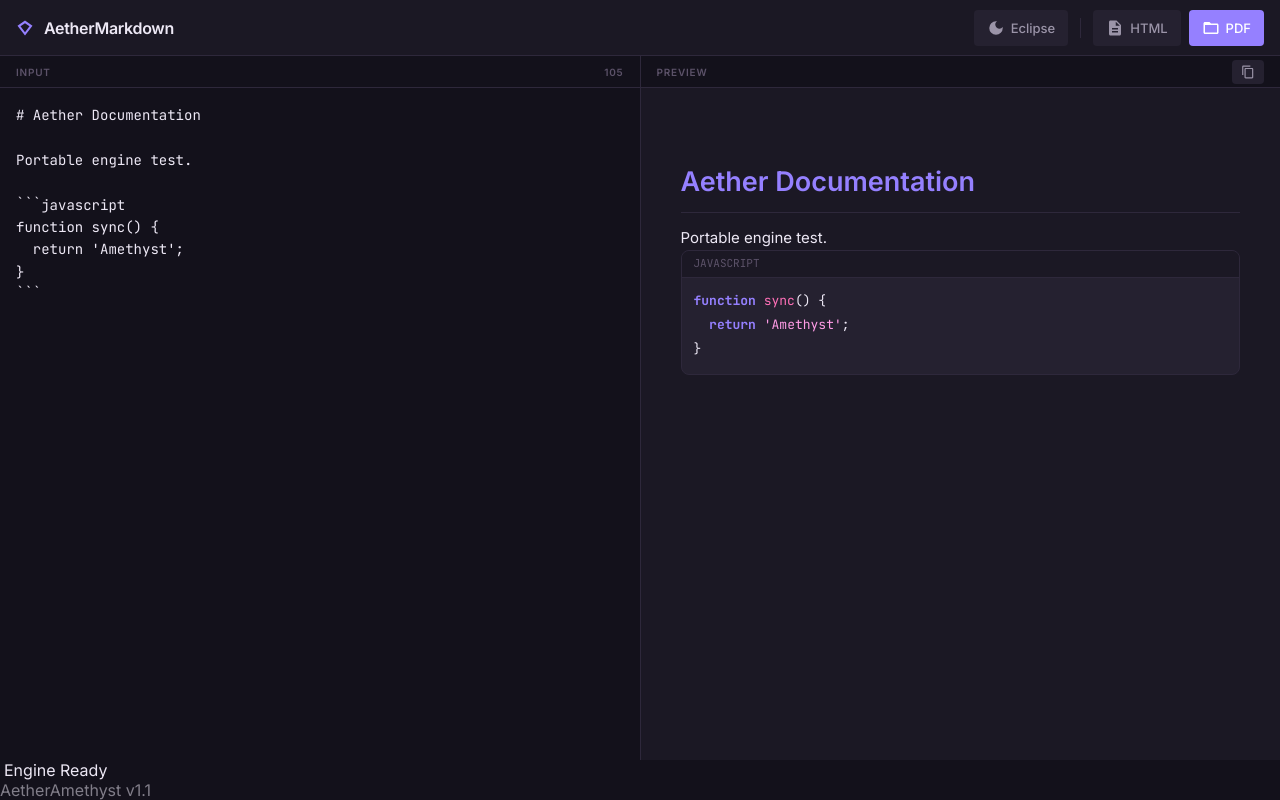
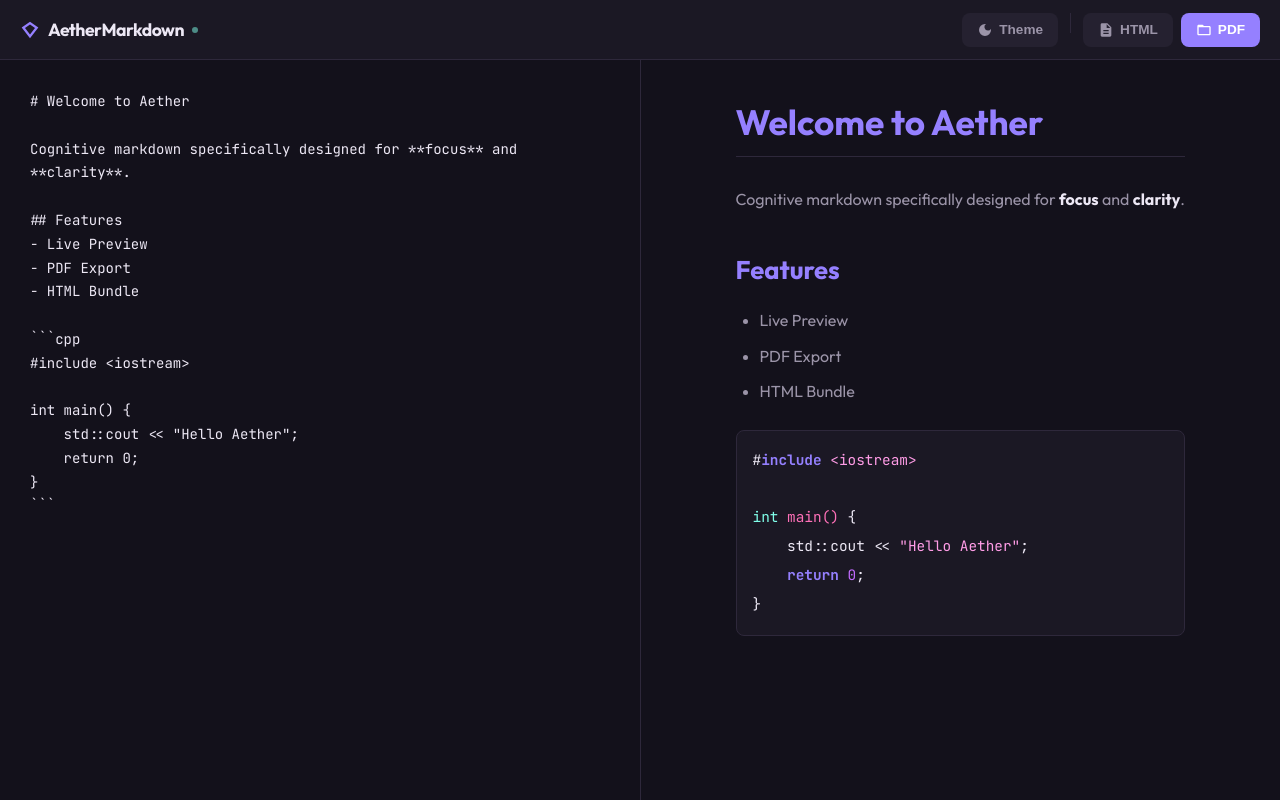
Before and after one commit to aethersyscall/AetherFragments, a plain HTML site: page fragments/AetherMarkdown.html in a window 1280 px wide. Drawn offline with nearby package versions, Linux system fonts and the light colour scheme.

Commit message:
Update: Better Readability

````diff
--- a/fragments/AetherMarkdown.html
+++ b/fragments/AetherMarkdown.html
@@ -6,46 +6,31 @@
   <meta name="viewport" content="width=device-width, initial-scale=1.0, maximum-scale=1.0, user-scalable=no">
   <title>AetherMarkdown | Amethyst Engine</title>
 
-  <!-- Fonts -->
   <link rel="preconnect" href="https://fonts.googleapis.com">
   <link rel="preconnect" href="https://fonts.gstatic.com" crossorigin>
   <link
-    href="https://fonts.googleapis.com/css2?family=Inter:wght@400;500;600&family=JetBrains+Mono:wght@400;500;700&display=swap"
+    href="https://fonts.googleapis.com/css2?family=Outfit:wght@300;400;600;700&family=JetBrains+Mono:wght@400;500;700&display=swap"
     rel="stylesheet">
 
   <style id="aether-styles">
-    /*
-         * AETHER AMETHYST ENGINE
-         * V3.2.0 - Stable Release
-         */
     :root {
-      --font-ui: 'Inter', system-ui, -apple-system, sans-serif;
+      --font-ui: 'Outfit', sans-serif;
       --font-mono: 'JetBrains Mono', monospace;
-      --radius-md: 8px;
-      --radius-sm: 4px;
-      --trans-speed: 0.2s;
-      --header-height: 56px;
-      --footer-height: 32px;
+      --radius: 8px;
+      --header-h: 60px;
     }
 
-    /* PALETTE DEFINITIONS */
     [data-theme="eclipse"] {
       --bg: #13111B;
       --surface: #1B1824;
       --element: #252130;
       --active: #2F2942;
       --border: #2E283B;
-      --tx-primary: #EDE8F5;
-      --tx-secondary: #9B94A8;
-      --tx-muted: #5C5269;
-      --syn-keyword: #9580FF;
-      --syn-func: #FF70B8;
-      --syn-type: #D2A8FF;
-      --syn-str: #FF9CE6;
-      --syn-num: #C26BFF;
-      --syn-op: #80FFEA;
-      --sem-warn: #E0AF68;
-      --sem-succ: #80FFEA;
+      --fg: #EDE8F5;
+      --fg-dim: #9B94A8;
+      --acc-p: #9580FF;
+      --acc-k: #FF70B8;
+      --acc-c: #80FFEA;
       --scroll-track: #13111B;
       --scroll-thumb: #2E283B;
     }
@@ -56,329 +41,331 @@
       --element: #EADCF5;
       --active: #DCC2F0;
       --border: #DCC2F0;
-      --tx-primary: #3E3245;
-      --tx-secondary: #746880;
-      --tx-muted: #9E94A8;
-      --syn-keyword: #624CAB;
-      --syn-func: #D1006B;
-      --syn-type: #8839CE;
-      --syn-str: #C22085;
-      --syn-num: #7B1FA2;
-      --syn-op: #008B8B;
-      --sem-warn: #C79200;
-      --sem-succ: #008B8B;
+      --fg: #3E3245;
+      --fg-dim: #746880;
+      --acc-p: #624CAB;
+      --acc-k: #D1006B;
+      --acc-c: #008B8B;
       --scroll-track: #FDF7FF;
       --scroll-thumb: #DCC2F0;
     }
 
-    /* RESET & UTILS */
     * {
       box-sizing: border-box;
       margin: 0;
       padding: 0;
       outline: none;
-      -webkit-tap-highlight-color: transparent;
     }
 
     body {
-      background-color: var(--bg);
-      color: var(--tx-primary);
+      background: var(--bg);
+      color: var(--fg);
       font-family: var(--font-ui);
       height: 100vh;
-      height: 100dvh;
       display: flex;
       flex-direction: column;
       overflow: hidden;
-      transition: background-color var(--trans-speed), color var(--trans-speed);
-    }
-
-    svg {
-      width: 18px;
-      height: 18px;
-      fill: currentColor;
-    }
-
-    button {
-      font-family: inherit;
     }
 
     /* HEADER */
-    .app-header {
-      height: var(--header-height);
-      background-color: var(--surface);
+    .header {
+      height: var(--header-h);
+      background: var(--surface);
       border-bottom: 1px solid var(--border);
       display: flex;
       align-items: center;
       justify-content: space-between;
-      padding: 0 16px;
+      padding: 0 20px;
       flex-shrink: 0;
-      z-index: 20;
+      z-index: 10;
     }
 
     .brand {
-      font-weight: 700;
-      font-size: 16px;
-      letter-spacing: -0.02em;
+      font-weight: 800;
+      font-size: 1.1rem;
+      letter-spacing: -0.5px;
       display: flex;
       align-items: center;
-      gap: 10px;
-      color: var(--syn-keyword);
+      gap: 8px;
+      color: var(--acc-p);
     }
 
     .brand span {
-      color: var(--tx-primary);
+      color: var(--fg);
+    }
+
+    .status-dot {
+      width: 6px;
+      height: 6px;
+      border-radius: 50%;
+      background: var(--acc-c);
+      opacity: 0.5;
+      transition: 0.3s;
+    }
+
+    .status-dot.saving {
+      background: var(--acc-k);
+      box-shadow: 0 0 8px var(--acc-k);
+      opacity: 1;
     }
 
     .toolbar {
       display: flex;
       gap: 8px;
-      align-items: center;
     }
 
     .btn {
       background: var(--element);
-      color: var(--tx-secondary);
+      color: var(--fg-dim);
       border: 1px solid transparent;
-      padding: 8px 12px;
-      border-radius: var(--radius-sm);
-      font-size: 13px;
-      font-weight: 500;
+      padding: 8px 14px;
+      border-radius: var(--radius);
+      font-size: 0.85rem;
+      font-weight: 600;
       cursor: pointer;
       display: flex;
       align-items: center;
       gap: 6px;
-      transition: all 0.15s ease;
+      transition: 0.2s;
     }
 
     .btn:hover {
       background: var(--active);
-      color: var(--tx-primary);
+      color: var(--fg);
       border-color: var(--border);
     }
 
     .btn.primary {
-      background: var(--syn-keyword);
+      background: var(--acc-p);
       color: #fff;
     }
 
-    .btn-icon-only {
-      padding: 8px;
+    .btn svg {
+      width: 16px;
+      height: 16px;
+      fill: currentColor;
     }
 
-    .btn span {
-      display: none;
-    }
-
-    /* WORKSPACE LAYOUT */
+    /* WORKSPACE */
     .workspace {
       display: flex;
       flex: 1;
-      flex-direction: column;
-      height: calc(100vh - var(--header-height) - var(--footer-height));
-      position: relative;
-      overflow: hidden;
+      height: calc(100vh - var(--header-h));
     }
 
     .pane {
+      flex: 1;
       display: flex;
       flex-direction: column;
-      min-height: 0;
-      position: relative;
+      min-width: 0;
     }
 
-    .pane-preview {
-      flex: 1;
-      order: -1;
-      border-bottom: 1px solid var(--border);
-      background: var(--surface);
+    /* EDITOR */
+    .pane-editor {
+      background: var(--bg);
+      border-right: 1px solid var(--border);
     }
 
-    .pane-editor {
-      flex: 1;
-      background: var(--bg);
-    }
-
-    .pane-header {
-      height: 32px;
-      background: var(--bg);
-      border-bottom: 1px solid var(--border);
-      border-top: 1px solid var(--border);
-      display: flex;
-      align-items: center;
-      padding: 0 16px;
-      font-size: 10px;
-      font-weight: 700;
-      text-transform: uppercase;
-      letter-spacing: 0.08em;
-      color: var(--tx-muted);
-      justify-content: space-between;
-      flex-shrink: 0;
-      user-select: none;
-    }
-
-    textarea#source-input {
+    textarea {
       width: 100%;
       height: 100%;
       background: transparent;
       border: none;
       resize: none;
-      padding: 16px;
+      padding: 30px;
       font-family: var(--font-mono);
       font-size: 14px;
-      line-height: 1.6;
-      color: var(--tx-primary);
-      caret-color: var(--syn-keyword);
+      line-height: 1.7;
+      color: var(--fg);
+      caret-color: var(--acc-k);
     }
 
-    .preview-container {
-      flex: 1;
+    /* PREVIEW */
+    .pane-preview {
+      background: var(--bg);
       overflow-y: auto;
-      padding: 24px 16px;
       scroll-behavior: smooth;
     }
 
-    /* TYPOGRAPHY & CODE */
-    .markdown-body {
+    .preview-content {
       max-width: 800px;
       margin: 0 auto;
-      color: var(--tx-primary);
-      line-height: 1.6;
-      font-size: 15px;
+      padding: 40px;
     }
 
-    .markdown-body h1,
-    .markdown-body h2,
-    .markdown-body h3 {
-      color: var(--syn-keyword);
-      margin-top: 1.2em;
-      margin-bottom: 0.5em;
+    /* CLEAN MARKDOWN TYPOGRAPHY */
+    .md-body {
+      line-height: 1.8;
+      font-size: 16px;
+      color: var(--fg);
     }
 
-    .markdown-body h1 {
-      font-size: 1.8em;
+    .md-body h1,
+    .md-body h2,
+    .md-body h3 {
+      color: var(--acc-p);
+      margin-top: 1.5em;
+      margin-bottom: 0.8em;
+      font-weight: 700;
+      line-height: 1.3;
+    }
+
+    .md-body h1 {
+      font-size: 2.2rem;
       border-bottom: 1px solid var(--border);
       padding-bottom: 0.3em;
+      margin-top: 0;
     }
 
-    .markdown-body a {
-      color: var(--syn-op);
-      text-decoration: none;
+    .md-body h2 {
+      font-size: 1.6rem;
     }
 
-    .code-wrapper {
-      margin-bottom: 1.5em;
-      border: 1px solid var(--border);
-      border-radius: var(--radius-md);
-      background: var(--element);
-      overflow: hidden;
+    .md-body h3 {
+      font-size: 1.3rem;
+      color: var(--acc-k);
     }
 
-    .code-header {
-      padding: 4px 12px;
-      background: var(--surface);
-      border-bottom: 1px solid var(--border);
-      font-family: var(--font-mono);
-      font-size: 11px;
-      color: var(--tx-muted);
-      text-transform: uppercase;
-      display: flex;
-      align-items: center;
-      justify-content: space-between;
+    .md-body p {
+      margin-bottom: 1.2em;
+      color: var(--fg-dim);
     }
 
-    .markdown-body pre {
-      padding: 12px;
+    .md-body strong {
+      color: var(--fg);
+      font-weight: 700;
+    }
+
+    .md-body em {
+      color: var(--acc-c);
+      font-style: normal;
+    }
+
+    /* Highlight for emphasis */
+
+    .md-body ul,
+    .md-body ol {
+      margin-bottom: 1.2em;
+      padding-left: 1.5em;
+      color: var(--fg-dim);
+    }
+
+    .md-body li {
+      margin-bottom: 0.4em;
+    }
+
+    .md-body blockquote {
+      border-left: 4px solid var(--acc-p);
+      margin: 1.5em 0;
+      padding: 0.5em 1em;
+      background: var(--surface);
+      border-radius: 0 var(--radius) var(--radius) 0;
+      color: var(--fg);
+      font-style: italic;
+    }
+
+    /* INLINE CODE */
+    .md-body code {
+      font-family: var(--font-mono);
+      font-size: 0.85em;
+      background: var(--element);
+      padding: 2px 6px;
+      border-radius: 4px;
+      color: var(--acc-c);
+    }
+
+    /* CODE BLOCKS */
+    .md-body pre {
+      background: var(--surface);
+      padding: 16px;
+      border-radius: var(--radius);
       overflow-x: auto;
-      margin: 0;
+      margin: 1.5em 0;
+      border: 1px solid var(--border);
+    }
+
+    .md-body pre code {
+      background: transparent;
+      padding: 0;
+      color: inherit;
+      font-size: 0.9em;
+    }
+
+    /* SYNTAX HIGHLIGHTING (High Specificity) */
+    .md-body .hljs-keyword,
+    .md-body .hljs-selector-tag {
+      color: var(--acc-p);
+      font-weight: 700;
+    }
+
+    .md-body .hljs-function,
+    .md-body .hljs-title,
+    .md-body .hljs-section {
+      color: var(--acc-k);
+    }
+
+    .md-body .hljs-type,
+    .md-body .hljs-built_in,
+    .md-body .hljs-class {
+      color: var(--acc-c);
+    }
+
+    .md-body .hljs-string,
+    .md-body .hljs-regexp {
+      color: #FF9CE6;
+    }
+
+    /* Rose */
+    .md-body .hljs-number,
+    .md-body .hljs-literal {
+      color: #C26BFF;
+    }
+
+    /* Violet */
+    .md-body .hljs-comment,
+    .md-body .hljs-quote {
+      color: var(--fg-dim);
+      font-style: italic;
+    }
+
+    .md-body .hljs-variable,
+    .md-body .hljs-attr {
+      color: var(--fg);
+    }
+
+    /* SCROLLBARS */
+    ::-webkit-scrollbar {
+      width: 6px;
+      height: 6px;
+    }
+
+    ::-webkit-scrollbar-thumb {
+      background: var(--border);
+      border-radius: 99px;
+    }
+
+    ::-webkit-scrollbar-track {
       background: transparent;
     }
 
-    .markdown-body code {
-      font-family: var(--font-mono);
-      font-size: 13px;
-    }
-
-    /* SYNTAX HIGHLIGHTING (Aether Palette) */
-    .hljs-keyword,
-    .hljs-selector-tag {
-      color: var(--syn-keyword);
-      font-weight: 600;
-    }
-
-    .hljs-function,
-    .hljs-title {
-      color: var(--syn-func);
-    }
-
-    .hljs-type,
-    .hljs-built_in,
-    .hljs-class {
-      color: var(--syn-type);
-    }
-
-    .hljs-string,
-    .hljs-regexp {
-      color: var(--syn-str);
-    }
-
-    .hljs-number,
-    .hljs-literal {
-      color: var(--syn-num);
-    }
-
-    .hljs-operator,
-    .hljs-link {
-      color: var(--syn-op);
-    }
-
-    .hljs-comment,
-    .hljs-quote {
-      color: var(--tx-muted);
-      font-style: italic;
-    }
-
-    @media (min-width: 768px) {
+    @media (max-width: 768px) {
       .workspace {
-        flex-direction: row;
+        flex-direction: column;
       }
 
-      .pane {
-        flex: 1;
-        height: auto;
+      .pane-editor {
+        border-right: none;
+        border-bottom: 1px solid var(--border);
       }
 
-      .pane-preview {
-        order: 0;
-        border-left: 1px solid var(--border);
-        border-bottom: none;
+      .preview-content,
+      textarea {
+        padding: 20px;
       }
 
       .btn span {
-        display: inline;
+        display: none;
       }
-
-      .preview-container {
-        padding: 40px;
-      }
-
-      .pane-header {
-        border-top: none;
-      }
-    }
-
-    ::-webkit-scrollbar {
-      width: 8px;
-      height: 8px;
-    }
-
-    ::-webkit-scrollbar-track {
-      background: var(--scroll-track);
-    }
-
-    ::-webkit-scrollbar-thumb {
-      background: var(--scroll-thumb);
-      border-radius: 4px;
-      border: 2px solid var(--scroll-track);
     }
   </style>
 
@@ -390,34 +377,32 @@
 
 <body>
 
-  <header class="app-header">
+  <header class="header">
     <div class="brand">
-      <svg viewBox="0 0 24 24">
+      <svg viewBox="0 0 24 24" width="20" height="20" fill="currentColor">
         <path d="M12 2L2 9l10 13 10-13-10-7zm0 3.5l6 4.2-6 7.8-6-7.8 6-4.2z" />
       </svg>
       <span>AetherMarkdown</span>
+      <div id="status" class="status-dot"></div>
     </div>
 
     <div class="toolbar">
-      <button class="btn" id="theme-toggle" title="Switch Theme">
+      <button class="btn" id="theme-btn">
         <svg viewBox="0 0 24 24">
           <path
             d="M12 3a9 9 0 1 0 9 9c0-.46-.04-.92-.1-1.36a5.389 5.389 0 0 1-4.4 2.26 5.403 5.403 0 0 1-3.14-9.8c-.44-.06-.9-.1-1.36-.1z" />
         </svg>
-        <span id="theme-label">Eclipse</span>
+        <span>Theme</span>
       </button>
-      <div style="width: 1px; height: 20px; background: var(--border); margin: 0 4px;"></div>
-
-      <!-- HTML Export Button -->
-      <button class="btn" onclick="aether.exportHTML()" title="Download HTML">
+      <div style="width:1px; height:20px; background:var(--border); margin:0 4px;"></div>
+      <button class="btn" onclick="App.exportHTML()">
         <svg viewBox="0 0 24 24">
           <path
             d="M14 2H6c-1.1 0-1.99.9-1.99 2L4 20c0 1.1.89 2 1.99 2H18c1.1 0 2-.9 2-2V8l-6-6zm2 16H8v-2h8v2zm0-4H8v-2h8v2zm-3-5V3.5L18.5 9H13z" />
         </svg>
         <span>HTML</span>
       </button>
-
-      <button class="btn primary" onclick="aether.exportPDF()" title="Download PDF">
+      <button class="btn primary" onclick="App.exportPDF()">
         <svg viewBox="0 0 24 24">
           <path
             d="M20 6h-8l-2-2H4c-1.1 0-1.99.9-1.99 2L2 18c0 1.1.9 2 2 2h16c1.1 0 2-.9 2-2V8c0-1.1-.9-2-2-2zm0 12H4V8h16v10z" />
@@ -429,169 +414,124 @@
 
   <main class="workspace">
     <div class="pane pane-editor">
-      <div class="pane-header">
-        <span>Input</span>
-        <span id="char-count">0</span>
-      </div>
-      <textarea id="source-input" spellcheck="false" placeholder="# Start writing..."></textarea>
+      <textarea id="input" spellcheck="false" placeholder="# Start writing..."></textarea>
     </div>
-
     <div class="pane pane-preview">
-      <div class="pane-header">
-        <span>Preview</span>
-        <button class="btn btn-icon-only" style="height: 24px;" onclick="aether.copyPreview()" title="Copy Text">
-          <svg viewBox="0 0 24 24" style="width: 14px;">
-            <path
-              d="M16 1H4c-1.1 0-2 .9-2 2v14h2V3h12V1zm3 4H8c-1.1 0-2 .9-2 2v14c0 1.1.9 2 2 2h11c1.1 0 2-.9 2-2V7c0-1.1-.9-2-2-2zm0 16H8V7h11v14z" />
-          </svg>
-        </button>
-      </div>
-      <div class="preview-container" id="preview-output">
-        <div class="markdown-body" id="render-target"></div>
+      <div class="preview-content">
+        <div id="output" class="md-body"></div>
       </div>
     </div>
   </main>
 
-  <footer class="status-bar">
-    <div style="display: flex; align-items: center;">
-      <div class="indicator active" id="sync-status"></div>
-      <span style="margin-left: 4px;">Engine Ready</span>
-    </div>
-    <span style="opacity: 0.5;">AetherAmethyst v1.1</span>
-  </footer>
+  <script>
+    const App = {
+      state: {
+        theme: localStorage.getItem('aether_theme') || 'eclipse',
+        content: localStorage.getItem('aether_content') || "# Welcome to Aether\n\nCognitive markdown specifically designed for **focus** and **clarity**.\n\n## Features\n- Live Preview\n- PDF Export\n- HTML Bundle\n\n```cpp\n#include <iostream>\n\nint main() {\n    std::cout << \"Hello Aether\";\n    return 0;\n}\n```"
+      },
+      dom: {
+        input: document.getElementById('input'),
+        output: document.getElementById('output'),
+        status: document.getElementById('status'),
+        themeBtn: document.getElementById('theme-btn')
+      },
+      timer: null,
 
-  <script>
-    const aether = (() => {
-      const state = {
-        theme: 'eclipse',
-        content: localStorage.getItem('aether_content') || "# Aether Documentation\n\nPortable engine test.\n\n```javascript\nfunction sync() {\n  return 'Amethyst';\n}\n```",
-        timer: null
-      };
+      init() {
+        // Robust Renderer Setup
+        const renderer = new marked.Renderer();
 
-      const dom = {
-        input: document.getElementById('source-input'),
-        output: document.getElementById('render-target'),
-        root: document.documentElement,
-        themeBtn: document.getElementById('theme-toggle'),
-        label: document.getElementById('theme-label'),
-        count: document.getElementById('char-count'),
-        status: document.getElementById('sync-status')
-      };
+        // Override code block rendering to ensure HLJS runs
+        renderer.code = (code, language) => {
+          const validLang = !!(language && hljs.getLanguage(language));
+          const highlighted = validLang ? hljs.highlight(code, {language}).value : code;
+          return `<pre><code class="hljs ${validLang ? 'language-' + language : ''}">${highlighted}</code></pre>`;
+        };
 
-      function init() {
-        const renderer = {
-          code(code, infostring) {
-            const lang = (infostring || '').match(/\S*/)[0];
-            let highlighted = code;
-            if (lang && hljs.getLanguage(lang)) {
-              try {highlighted = hljs.highlight(code, {language: lang}).value;} catch (e) { }
-            }
-            return `<div class="code-wrapper"><div class="code-header"><span>${lang || 'code'}</span></div><pre><code class="hljs language-${lang}">${highlighted}</code></pre></div>`;
-          }
-        };
-        marked.use({renderer});
+        marked.setOptions({renderer});
 
-        const savedTheme = localStorage.getItem('aether_theme');
-        if (savedTheme) switchTheme(savedTheme);
+        // Load State
+        this.setTheme(this.state.theme);
+        this.dom.input.value = this.state.content;
+        this.render();
 
-        dom.input.value = state.content;
-        render();
+        // Listeners
+        this.dom.input.addEventListener('input', e => this.handleInput(e));
+        this.dom.themeBtn.addEventListener('click', () => this.toggleTheme());
+      },
 
-        dom.input.addEventListener('input', (e) => {
-          state.content = e.target.value;
-          clearTimeout(state.timer);
-          dom.status.className = 'indicator';
-          state.timer = setTimeout(() => {render(); save();}, 300);
-        });
-        dom.themeBtn.addEventListener('click', () => switchTheme(state.theme === 'eclipse' ? 'bliss' : 'eclipse'));
-      }
+      handleInput(e) {
+        this.state.content = e.target.value;
+        this.dom.status.classList.add('saving');
+        clearTimeout(this.timer);
+        this.timer = setTimeout(() => {
+          this.render();
+          this.save();
+          this.dom.status.classList.remove('saving');
+        }, 300);
+      },
 
-      function render() {
-        dom.output.innerHTML = marked.parse(state.content);
-        dom.count.innerText = state.content.length;
-        dom.status.className = 'indicator active';
-      }
+      render() {
+        try {
+          this.dom.output.innerHTML = marked.parse(this.state.content);
+        } catch (e) {console.error(e);}
+      },
 
-      function save() {
-        localStorage.setItem('aether_content', state.content);
-        localStorage.setItem('aether_theme', state.theme);
-      }
+      save() {
+        localStorage.setItem('aether_content', this.state.content);
+        localStorage.setItem('aether_theme', this.state.theme);
+      },
 
-      function switchTheme(name) {
-        state.theme = name;
-        dom.root.setAttribute('data-theme', name);
-        dom.label.innerText = name.charAt(0).toUpperCase() + name.slice(1);
-        save();
-      }
+      toggleTheme() {
+        this.setTheme(this.state.theme === 'eclipse' ? 'bliss' : 'eclipse');
+      },
 
-      function exportHTML() {
-        const styles = document.getElementById('aether-styles').innerHTML;
-        const bodyContent = dom.output.innerHTML;
+      setTheme(name) {
+        this.state.theme = name;
+        document.documentElement.setAttribute('data-theme', name);
+        this.save();
+      },
+
+      exportHTML() {
+        const style = document.getElementById('aether-styles').innerHTML;
+        const body = this.dom.output.innerHTML;
         const fileName = `aether-render-${Date.now()}.html`;
 
-        const standaloneHTML = `
-<!DOCTYPE html>
-<html lang="en" data-theme="${state.theme}">
-<head>
-    <meta charset="UTF-8">
-    <meta name="viewport" content="width=device-width, initial-scale=1.0">
-    <title>Aether Render</title>
-    <link href="https://fonts.googleapis.com/css2?family=Inter:wght@400;600&family=JetBrains+Mono&display=swap" rel="stylesheet">
-    <style>
-        ${styles}
-        body { overflow-y: auto; height: auto; padding: 40px 20px; display: block; }
-        .theme-switch-fab {
-            position: fixed; bottom: 20px; right: 20px;
-            background: var(--syn-keyword); color: #fff;
-            border: none; padding: 12px 20px; border-radius: 99px;
-            font-family: var(--font-ui); font-weight: 600; cursor: pointer;
-            box-shadow: 0 4px 15px rgba(0,0,0,0.3); z-index: 1000;
-        }
-    </style>
-</head>
-<body>
-    <div class="markdown-body">
-        ${bodyContent}
-    </div>
-    <button class="theme-switch-fab" onclick="toggle()">Switch Theme</button>
-    <script>
-        function toggle() {
-            const h = document.documentElement;
-            const current = h.getAttribute('data-theme');
-            h.setAttribute('data-theme', current === 'eclipse' ? 'bliss' : 'eclipse');
-        }
-    <\/script>
-</body>
-</html>`;
+        const html = `<!DOCTYPE html><html data-theme="${this.state.theme}"><head><meta charset="UTF-8"><title>Export</title><link href="https://fonts.googleapis.com/css2?family=Outfit:wght@400;700&family=JetBrains+Mono&display=swap" rel="stylesheet"><style>${style} body { overflow-y:auto; padding:40px; display:block; height:auto; } .preview-content { max-width:800px; margin:0 auto; } .theme-fab { position:fixed; bottom:20px; right:20px; background:var(--acc-p); color:#fff; border:none; padding:10px 20px; border-radius:99px; font-family:var(--font-ui); font-weight:700; cursor:pointer; }</style></head><body><div class="md-body preview-content">${body}</div><button class="theme-fab" onclick="document.documentElement.dataset.theme = document.documentElement.dataset.theme === 'eclipse' ? 'bliss' : 'eclipse'">Switch Theme</button></body></html>`;
 
-        const blob = new Blob([standaloneHTML], {type: 'text/html'});
-        const a = document.createElement('a');
-        a.href = URL.createObjectURL(blob);
-        a.download = fileName;
-        a.click();
+        const blob = new Blob([html], {type: 'text/html'});
+        const link = document.createElement('a');
+        link.href = URL.createObjectURL(blob);
+        link.download = fileName;
+        link.click();
+      },
+
+      async exportPDF() {
+        const btn = document.querySelector('.btn.primary');
+        const oldText = btn.innerHTML;
+        btn.innerHTML = '...';
+
+        const element = this.dom.output;
+        const opt = {
+          margin: 20,
+          filename: `Aether_${Date.now()}.pdf`,
+          image: {type: 'jpeg', quality: 0.98},
+          html2canvas: {scale: 2},
+          jsPDF: {unit: 'mm', format: 'a4', orientation: 'portrait'}
+        };
+
+        // Temp switch to light mode for cleaner print
+        const current = this.state.theme;
+        if (current !== 'bliss') this.setTheme('bliss');
+
+        await html2pdf().set(opt).from(element).save();
+
+        if (current !== 'bliss') this.setTheme(current);
+        btn.innerHTML = oldText;
       }
+    };
 
-      async function exportPDF() {
-        const btn = document.querySelector('.btn.primary');
-        const userTheme = state.theme;
-        if (userTheme !== 'bliss') switchTheme('bliss');
-        const element = dom.output;
-        const opt = {
-          margin: 10, filename: `aether-doc-${Date.now()}.pdf`,
-          html2canvas: {scale: 2}, jsPDF: {unit: 'mm', format: 'a4'}
-        };
-        await html2pdf().set(opt).from(element).save();
-        if (userTheme !== 'bliss') switchTheme(userTheme);
-      }
-
-      function copyPreview() {
-        navigator.clipboard.writeText(dom.output.innerText);
-      }
-
-      return {init, exportPDF, exportHTML, copyPreview};
-    })();
-
-    window.addEventListener('DOMContentLoaded', aether.init);
+    window.onload = () => App.init();
   </script>
 </body>
 
````
